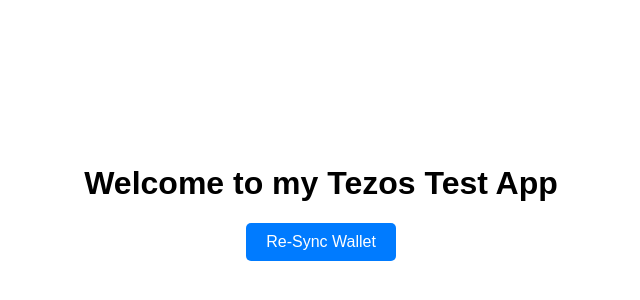
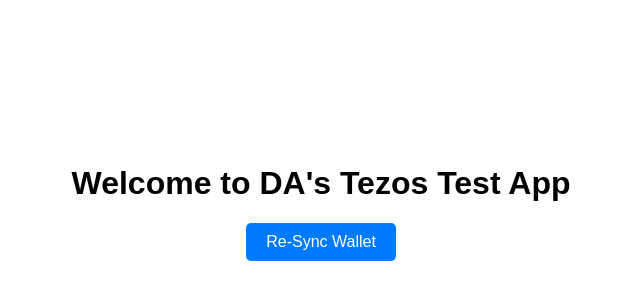
Before and after one commit to digitalaltar/tezos-app, a website built with webpack: page index.html in a window 1280 px wide. Shown: the part 196-496 px from the top of the page, without its empty margins (319-959 px from the left). Built offline with nearby package versions, Linux system fonts and the light colour scheme; no server answers; what @taquito/beacon-wallet, @taquito/taquito would draw is missing.

Commit message:
Slight update

```diff
--- a/index.html
+++ b/index.html
@@ -8,7 +8,7 @@
 </head>
 <body>
     <div class="container">
-        <h1>Welcome to my Tezos Test App</h1>
+        <h1>Welcome to DA's Tezos Test App</h1>
         <button id="connectWalletButton" aria-label="Connect to your Tezos Wallet">Sync Wallet</button>
         <div id="walletInfo" class="info"></div>
 
```
